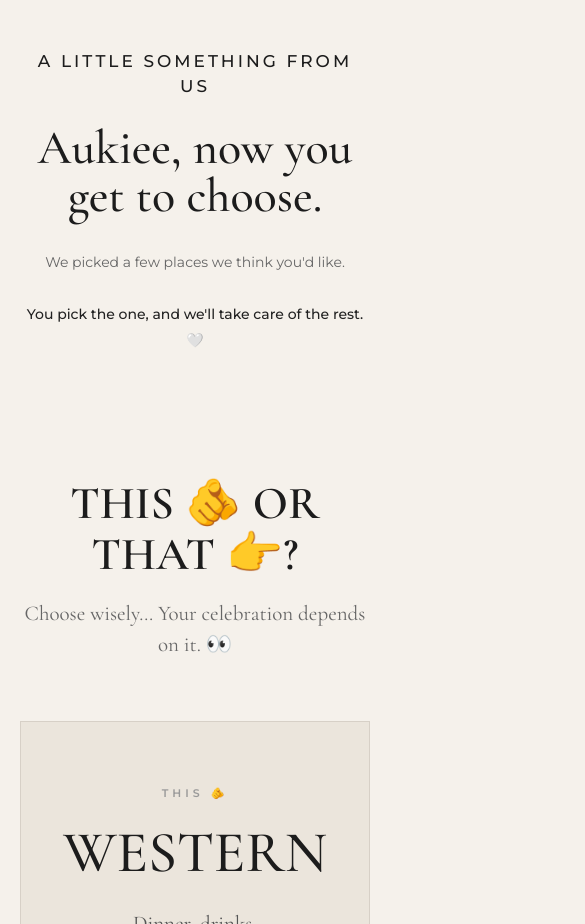
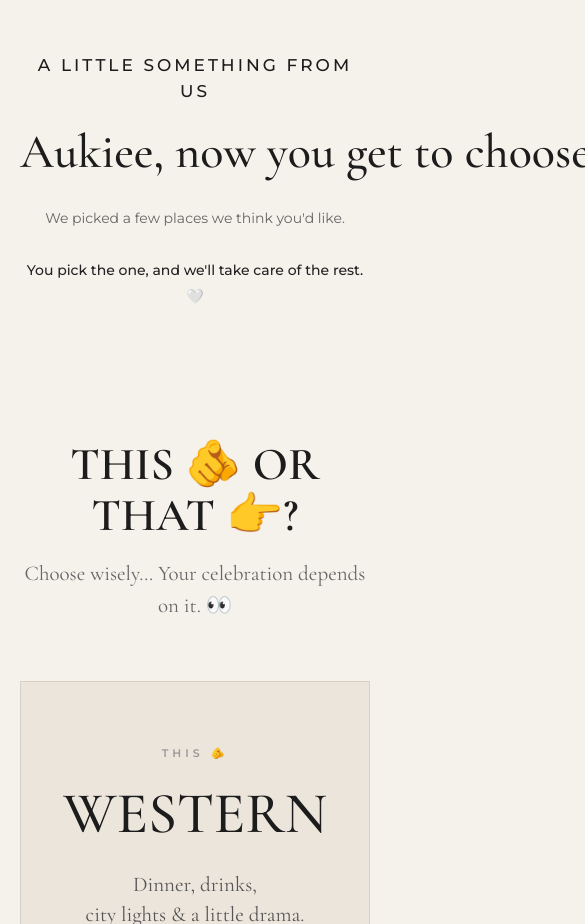
Before and after one commit to Quyen2909/graduation-night, a plain HTML site: page index.html in a window 390 px wide. Shown: the part 1240-2164 px from the top of the page, 585 px wide, since content can reach past the window. Drawn offline with nearby package versions, Linux system fonts and the light colour scheme.

Commit message:
Update index.html

```diff
--- a/index.html
+++ b/index.html
@@ -198,8 +198,14 @@
     margin-bottom: 110px;
 }
 
-.intro-part-two {
-    margin-bottom: 0;
+.intro-part-two h2 {
+    white-space: nowrap;
+}
+
+@media (max-width: 768px) {
+    .intro-part-two h2 {
+        font-size: 34px;
+    }
 }
 
 /* FOR THE GRADUATE / A LITTLE SOMETHING FROM US */
@@ -323,24 +329,33 @@
         }
 
         .choice-intro {
+    width: 100%;
     text-align: center;
-    margin-bottom: 60px;
+    margin: 0 auto 60px;
 }
 
 .choice-intro h2 {
     margin: 0 0 18px;
+    padding: 0;
 
     font-size: 56px;
     font-weight: 700;
     line-height: 1.1;
+
+    text-align: center;
 }
 
 .choice-intro p {
+    width: 100%;
+    max-width: none;
     margin: 0;
+    padding: 0;
 
     font-size: 18px;
     font-weight: 400;
     line-height: 1.5;
+
+    text-align: center;
 }
 @media (max-width: 768px) {
     .choice-intro h2 {
```
